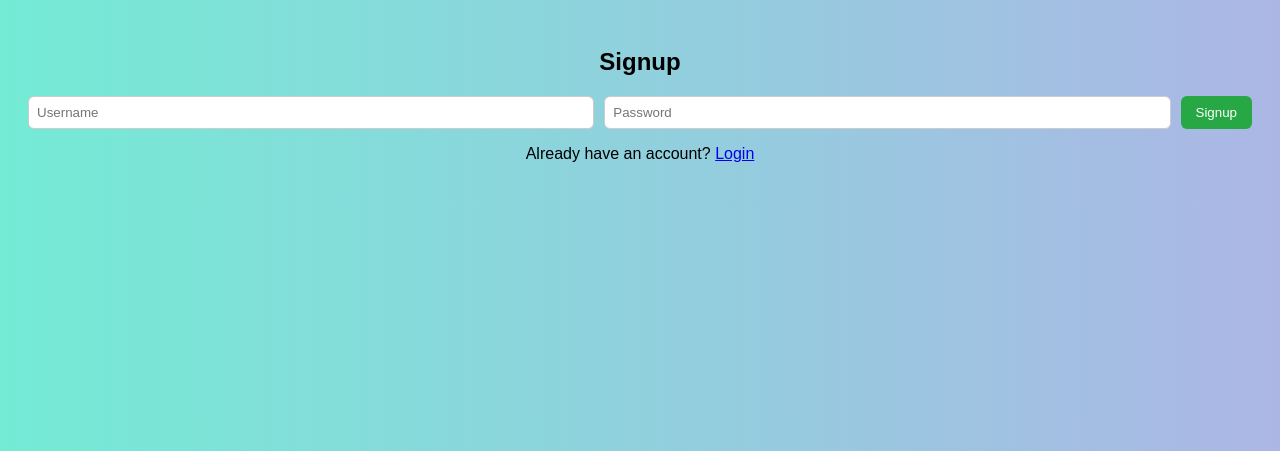
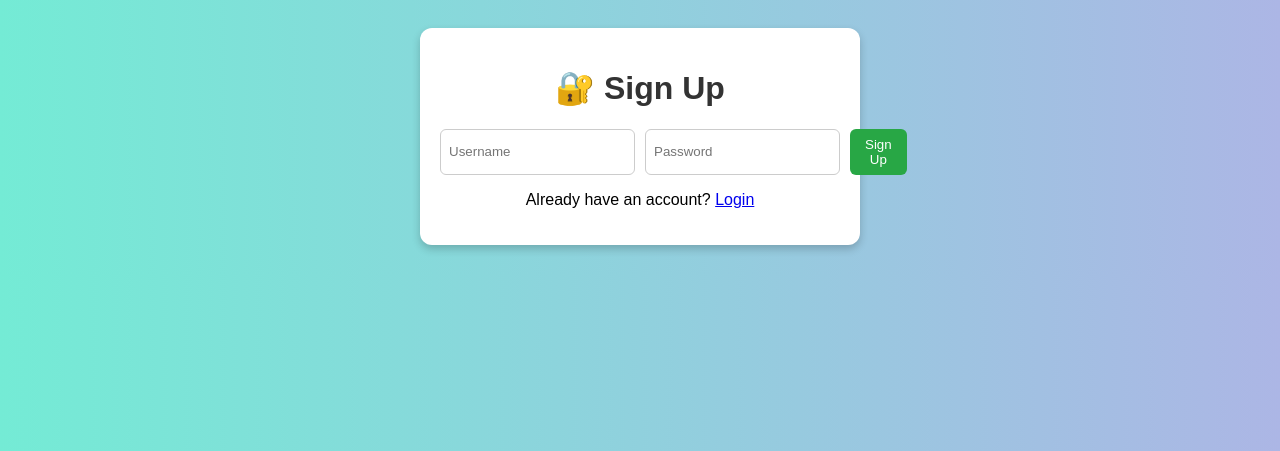
Before and after one commit to acecode101/todo-app-with-authentication, a Flask app: page /signup in a window 1280 px wide. Shown: the top 451 px of the page. Run offline with Flask 3, Linux system fonts and the light colour scheme.

Commit message:
Update signup.html

```diff
--- a/templates/signup.html
+++ b/templates/signup.html
@@ -1,16 +1,30 @@
 <!DOCTYPE html>
 <html lang="en">
 <head>
+    <meta charset="UTF-8">
+    <meta name="viewport" content="width=device-width, initial-scale=1.0">
     <title>Signup</title>
     <link rel="stylesheet" href="{{ url_for('static', filename='style.css') }}">
 </head>
 <body>
-    <h2>Signup</h2>
-    <form action="/signup" method="post">
-        <input type="text" name="username" placeholder="Username" required>
-        <input type="password" name="password" placeholder="Password" required>
-        <button type="submit">Signup</button>
-    </form>
-    <p>Already have an account? <a href="{{ url_for('login') }}">Login</a></p>
+    <div class="container">
+        <h1>🔐 Sign Up</h1>
+
+        {% with messages = get_flashed_messages(with_categories=true) %}
+            {% if messages %}
+                {% for category, message in messages %}
+                    <p class="{{ category }}">{{ message }}</p>
+                {% endfor %}
+            {% endif %}
+        {% endwith %}
+
+        <form action="{{ url_for('signup') }}" method="post">
+            <input type="text" name="username" placeholder="Username" required>
+            <input type="password" name="password" placeholder="Password" required>
+            <button type="submit">Sign Up</button>
+        </form>
+
+        <p>Already have an account? <a href="{{ url_for('login') }}">Login</a></p>
+    </div>
 </body>
 </html>
```
